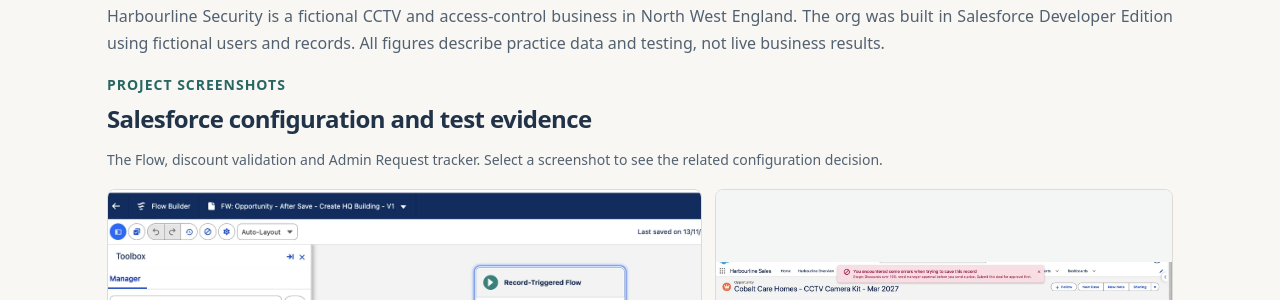
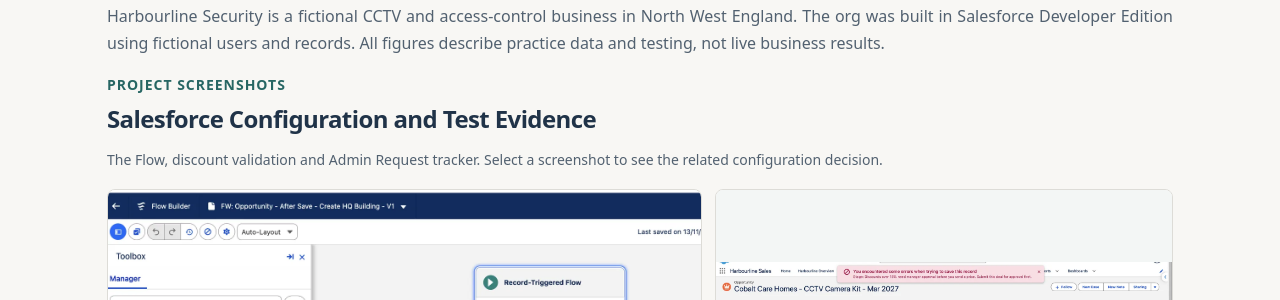
Before and after one commit to serapozturkkucuk/serapozturkkucuk.github.io, a Jekyll site: the page built from _projects/harbourline.md, in a window 1280 px wide and 900 px high, scrolled down 880 px. Shown: the part 185-485 px from the top of the window. Built offline with Jekyll 4.4.1, drawn with Linux system fonts in a browser that asks for light colours.

Commit message:
Apply requested title case, accurate CRM wording and experience navigation

```diff
--- a/_includes/project-showcase.html
+++ b/_includes/project-showcase.html
@@ -1,7 +1,7 @@
 {% if page.showcase_images %}
 <section class="project-showcase" aria-label="Highlights from the {{ page.title }} project">
   <div class="showcase-heading">
-    <div><span class="label">Project screenshots</span><h2>Salesforce configuration and test evidence</h2></div>
+    <div><span class="label">Project Screenshots</span><h2>Salesforce Configuration and Test Evidence</h2></div>
     <p>The Flow, discount validation and Admin Request tracker. Select a screenshot to see the related configuration decision.</p>
   </div>
   <div class="showcase-gallery">
```
